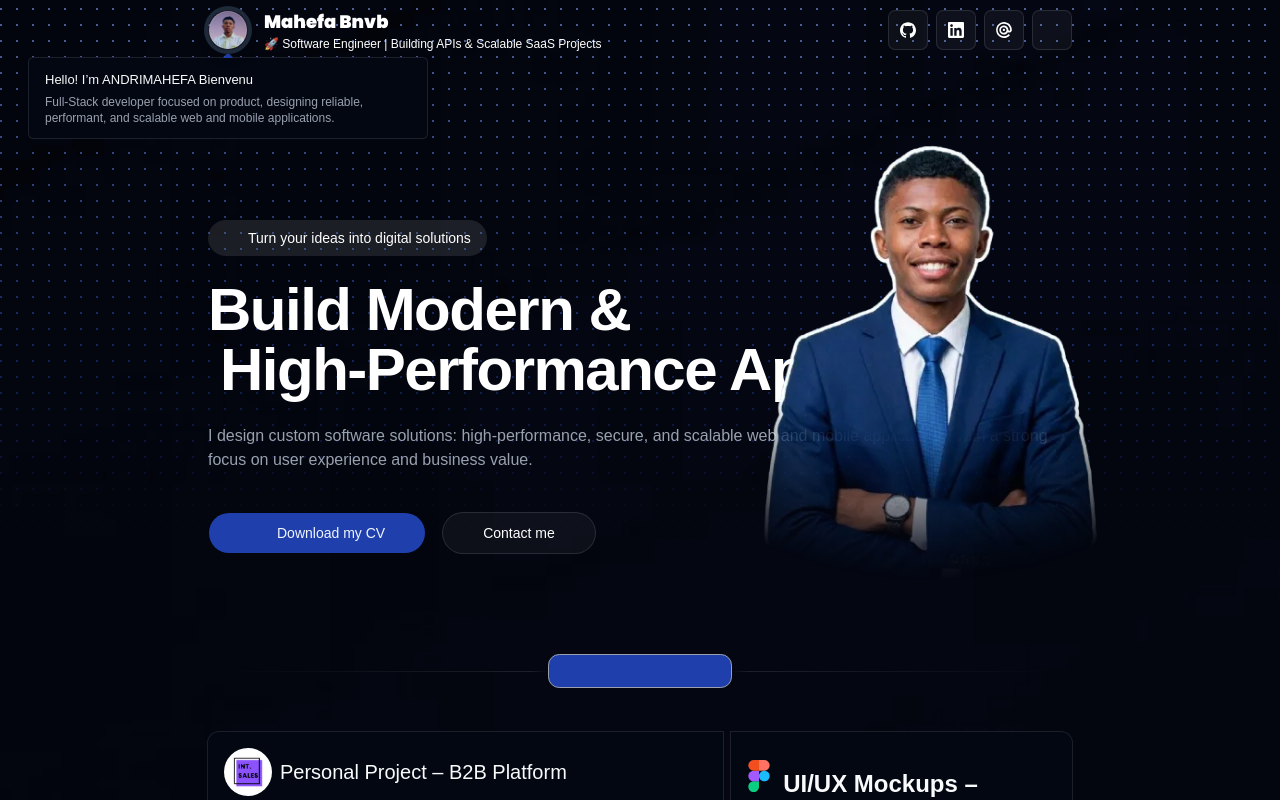
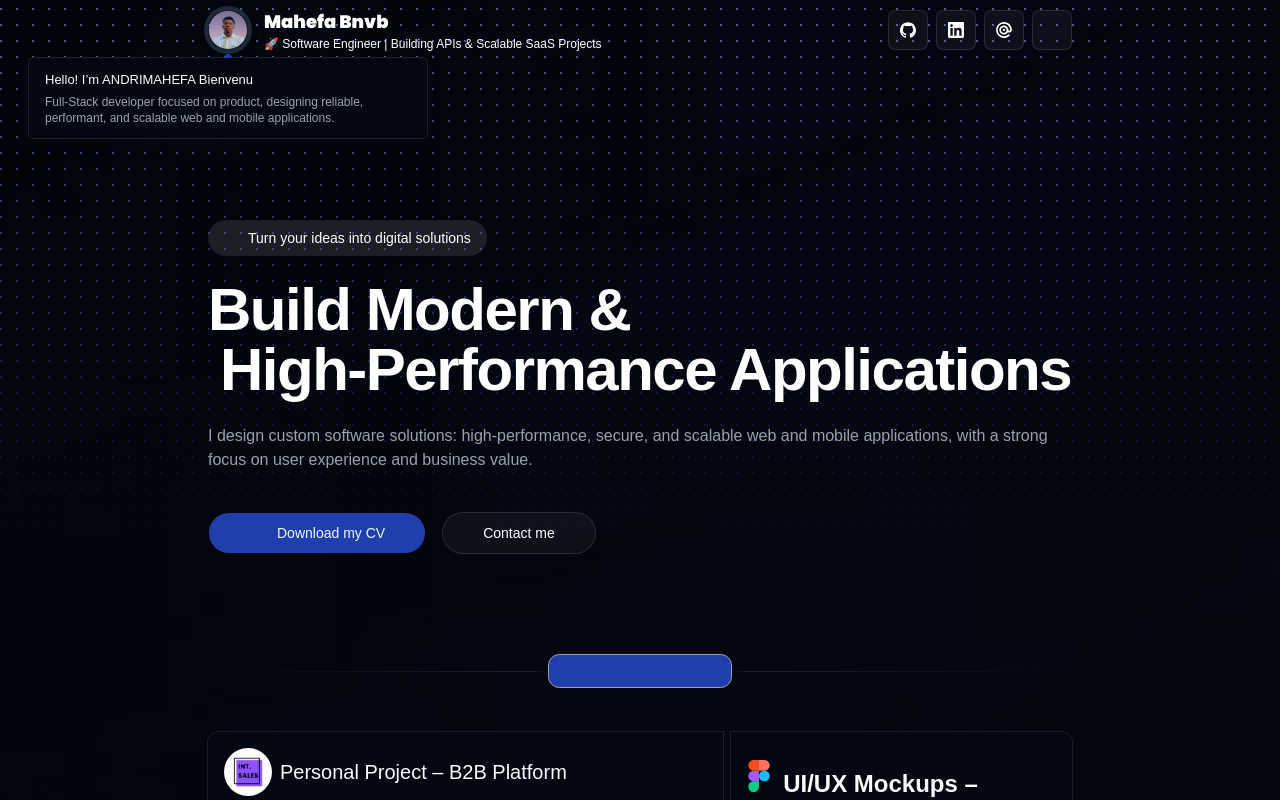
Before and after one commit to mahf-TB/mahefa_bnvb, a React (Vite) app: page / in a window 1280 px wide. Shown: the top 800 px of the page. Built offline with nearby package versions, Linux system fonts and the light colour scheme; some icons are missing.

Commit message:
fix:remove image on hero

```diff
--- a/src/components/hero.tsx
+++ b/src/components/hero.tsx
@@ -3,7 +3,6 @@ import { Download, Sparkles } from "@hugeicons/core-free-icons";
 import { HugeiconsIcon } from "@hugeicons/react";
 import { BlurFade } from "./ui/blur-fade";
 import { Button } from "./ui/button";
-import { OptimizedImage } from "./ui/optimized-image";
 
 export const Hero = () => {
   return (
@@ -49,22 +48,8 @@ export const Hero = () => {
             </div>
           </div>
         </BlurFade>
-        <div className="absolute top-1/3 sm:top-25 right-0 sm:-right-20 mx-auto max-w-md  mask-[radial-gradient(ellipse_100%_100%_at_50%_0%,#000_70%,transparent_100%)]">
-          <div className="bg-transparent h-120 max-sm:w-50 shadow-xl">
-            <OptimizedImage
-              src={DATA.photo}
-              className="rounded-xl h-full w-full object-contain object-top"
-              alt={DATA.shortName ?? "payments illustration dark"}
-              width={929}
-              height={1207}
-              loading="eager"
-              fetchPriority="high"
-              wrapperClassName="h-full w-full rounded-xl"
-            />
-          </div>
-        </div>
+
       </div>
-      {/* <h1>hello</h1> */}
     </div>
   );
 };
```
Also changed, not shown: 1 other file (tests, documents, lock files or other folders).
